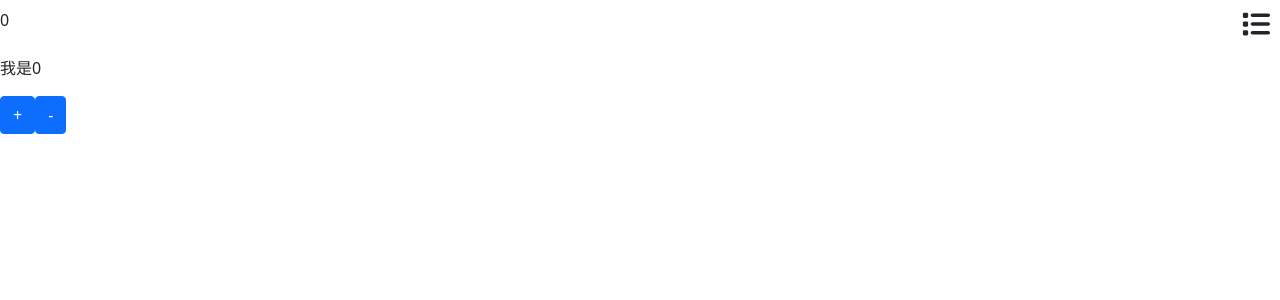
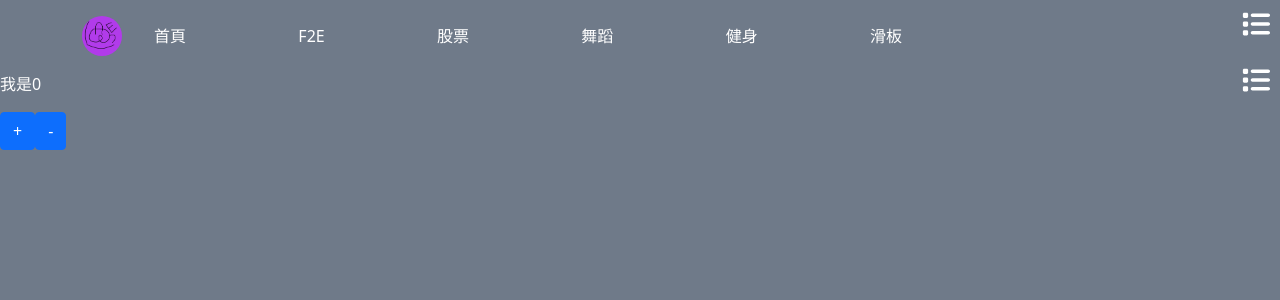
Before and after one commit to WilsonChen40172/free-whale, a React (Create React App) app: page / in a window 1280 px wide. Shown: the top 300 px of the page. Built offline with nearby package versions, Linux system fonts and the light colour scheme.

Commit message:
header navbar first

```diff
--- a/src/App.js
+++ b/src/App.js
@@ -1,13 +1,16 @@
 import React from 'react';
 import './App.scss';
 import 'bootstrap/dist/css/bootstrap.min.css';
-// import Home from "./views/Home"
+import Navbar from "./conponents/Navbar"
+import Header from "./conponents/Header"
 import RouteSetting from './router/RouteSetting';
 
 const App = () => {
 
   return (
-    <div className="App">
+    <div className="App free-whale-background">
+      <Navbar></Navbar>
+      <Header></Header>
       <RouteSetting></RouteSetting>
     </div>
   );
--- a/src/App.scss
+++ b/src/App.scss
@@ -1,3 +1,22 @@
-.cursor-pointer{
+.cursor-pointer {
   cursor: pointer;
 }
+
+.App {
+  background-color: #6f7a89;
+  color: #fff;
+}
+
+.logo {
+  width: 40px;
+  height: 40px;
+  object-fit: cover;
+  border-radius: 50%;
+}
+
+.header {
+  ul {
+    width: 780px;
+    margin: 0;
+  }
+}
--- a/src/conponents/Header.js
+++ b/src/conponents/Header.js
@@ -0,0 +1,21 @@
+import logo from "../images/logo.png";
+
+const Header = () => {
+  return (
+    <div className="header">
+      <div className="container d-flex">
+        <img src={logo} alt="" className="logo" />
+        <ul className="d-flex justify-content-between align-items-center">
+          <li>首頁</li>
+          <li>F2E</li>
+          <li>股票</li>
+          <li>舞蹈</li>
+          <li>健身</li>
+          <li>滑板</li>
+        </ul>
+      </div>
+    </div>
+  );
+};
+
+export default Header;
--- a/src/conponents/Navbar.js
+++ b/src/conponents/Navbar.js
@@ -1,28 +1,14 @@
-import React, { useState, useEffect } from "react";
+import React from "react";
 import "./Navbar.scss";
 import { FontAwesomeIcon } from "@fortawesome/react-fontawesome";
 import { faList } from "@fortawesome/free-solid-svg-icons";
 
 const Navbar = () => {
-  const [count, setCount] = useState(0);
-  useEffect(() => {
-    //did mount
-    console.log("use effect");
-    return () => {
-      //will mount
-    };
-  }, []);
-
-  const notUseClick = () => {
-    setCount(2);
-  };
-
   return (
     <div className="navbar">
       <div className="dots">
         <FontAwesomeIcon icon={faList} className="cursor-pointer fs-3" />
       </div>
-      <p onClick={notUseClick}>{count}</p>
     </div>
   );
 };
--- a/src/index.css
+++ b/src/index.css
@@ -11,3 +11,54 @@ code {
   font-family: source-code-pro, Menlo, Monaco, Consolas, 'Courier New',
     monospace;
 }
+
+/* eric css reset */
+
+/* http://meyerweb.com/eric/tools/css/reset/
+   v2.0 | 20110126
+   License: none (public domain)
+*/
+
+html, body, div, span, applet, object, iframe,
+h1, h2, h3, h4, h5, h6, p, blockquote, pre,
+a, abbr, acronym, address, big, cite, code,
+del, dfn, em, img, ins, kbd, q, s, samp,
+small, strike, strong, sub, sup, tt, var,
+b, u, i, center,
+dl, dt, dd, ol, ul, li,
+fieldset, form, label, legend,
+table, caption, tbody, tfoot, thead, tr, th, td,
+article, aside, canvas, details, embed,
+figure, figcaption, footer, header, hgroup,
+menu, nav, output, ruby, section, summary,
+time, mark, audio, video {
+	margin: 0;
+	padding: 0;
+	border: 0;
+	font-size: 100%;
+	font: inherit;
+	vertical-align: baseline;
+}
+/* HTML5 display-role reset for older browsers */
+article, aside, details, figcaption, figure,
+footer, header, hgroup, menu, nav, section {
+	display: block;
+}
+body {
+	line-height: 1;
+}
+ol, ul {
+	list-style: none;
+}
+blockquote, q {
+	quotes: none;
+}
+blockquote:before, blockquote:after,
+q:before, q:after {
+	content: '';
+	content: none;
+}
+table {
+	border-collapse: collapse;
+	border-spacing: 0;
+}
--- a/src/router/RouteSetting.js
+++ b/src/router/RouteSetting.js
@@ -1,5 +1,6 @@
 import { BrowserRouter, Routes, Route } from "react-router-dom";
 import Home from "../views/Home";
+import Stock from "../views/Stock";
 import NotFound from "../views/NotFound";
 
 function RouteSetting() {
@@ -7,6 +8,7 @@ function RouteSetting() {
     <BrowserRouter>
       <Routes>
         <Route path="/" element={<Home number={0} />} />
+        <Route path="/stock" element={<Stock />} />
         <Route path="*" element={<NotFound />} />
       </Routes>
     </BrowserRouter>
--- /dev/null
+++ b/src/views/Stock.js
@@ -0,0 +1,9 @@
+import React from "react";
+
+const Home = () => {
+  return <div className="stock">
+        <p>i am stock page</p>
+      </div>;
+};
+
+export default Home;
```
Also changed, not shown: src/conponents/Navbar.scss (line endings or trailing spaces), src/images/logo.png (added).
